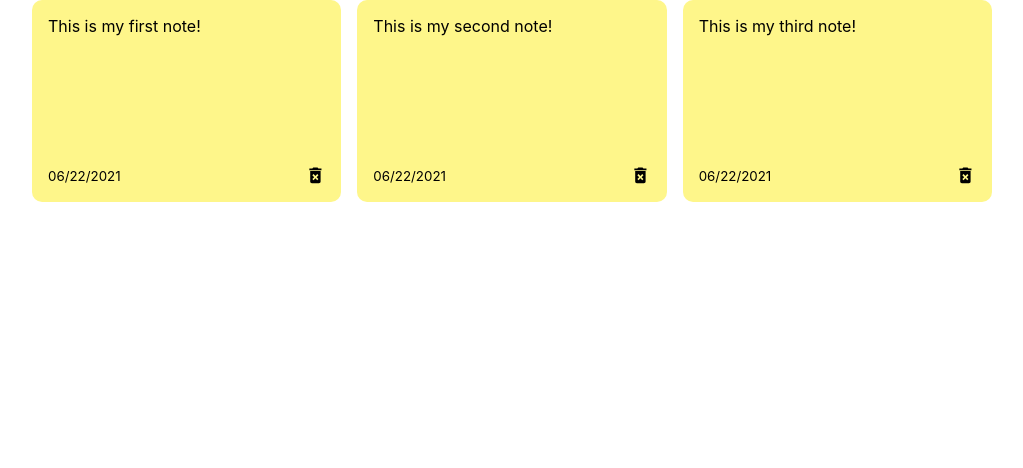
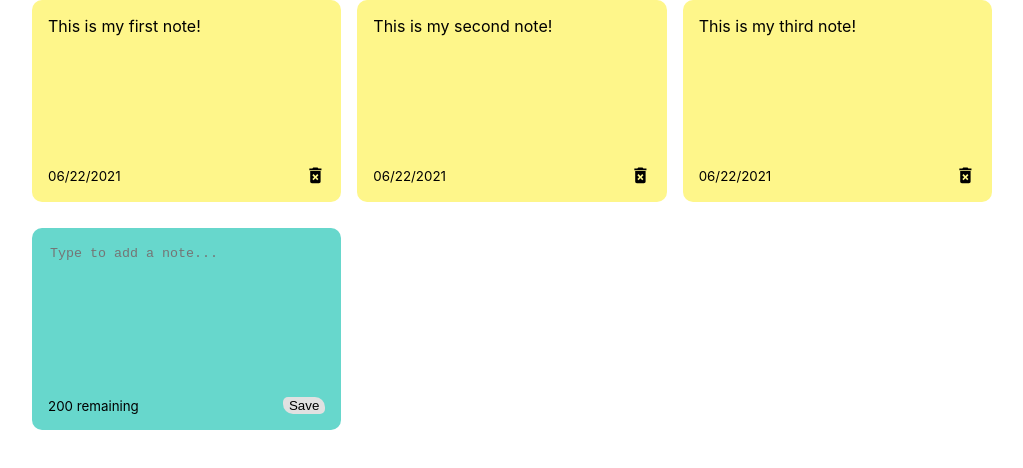
Before and after one commit to steventejeda/react-notes, a React (Create React App) app: page / in a window 1280 px wide. Shown: the top 468 px of the page, without its empty margins (128-1151 px from the left). Built offline with nearby package versions, Linux system fonts and the light colour scheme; the HTML template or start-up script is replaced by a standard one.

Commit message:
AddNote component created along with functionality

```diff
--- a/src/App.js
+++ b/src/App.js
@@ -20,9 +20,21 @@
     date: "06/22/2021"
   }
 ]);
+
+  const addNote = (text) => {
+    const date = new Date();
+    const newNote = {
+      id: nanoid(),
+      text: text,
+      date: date.toLocaleDateString()
+    }
+    const newNotes = [...notes, newNote];
+    setNotes(newNotes);
+  }
+
   return (
     <div className="container">
-    <NotesList notes={notes} />
+    <NotesList notes={notes} handleAddNote={addNote}/>
     </div>
   );
 }
--- /dev/null
+++ b/src/components/AddNote.js
@@ -0,0 +1,34 @@
+import React, { useState } from 'react'
+
+const AddNote = ({handleAddNote}) => {
+    const [noteText, setNoteText] = useState('');
+
+    const handleChange = (e) => {
+        setNoteText(e.target.value)
+    }
+
+    const handleSaveClick = () => {
+        if(noteText.trim().length > 0) {
+            handleAddNote(noteText);
+            setNoteText('');
+        }
+    }
+
+    return (
+      <div className="note new">
+          <textarea rows="8"
+          cols="10"
+          placeholder="Type to add a note..."
+          onChange={handleChange}
+          value={noteText}
+          >
+          </textarea>
+          <div className="note-footer">
+              <small>200 remaining</small>
+              <button className="save" onClick={handleSaveClick}>Save</button>
+          </div>
+      </div>
+    )
+}
+
+export default AddNote
--- a/src/components/NotesList.js
+++ b/src/components/NotesList.js
@@ -1,10 +1,12 @@
 import React from 'react'
 import Note from './Note'
+import AddNote from './AddNote'
 
-const NotesList = ({ notes }) => {
+const NotesList = ({ notes, handleAddNote }) => {
     return (
         <div className="notes-list">
             {notes.map((note) => <Note id={note.id} text={note.text} date={note.date} /> )}
+            <AddNote handleAddNote={handleAddNote} />
         </div>
     )
 }
--- a/src/index.css
+++ b/src/index.css
@@ -39,3 +39,28 @@
     gap: 1rem;
     grid-template-columns: repeat(auto-fit, minmax(250px, 1fr));
 }
+
+.note.new {
+    background-color: #67d7cc;
+}
+
+textarea {
+    border: none;
+    resize: none;
+    background-color: #67d7cc;
+}
+
+textarea:focus {
+    outline: none;
+}
+
+.save {
+    background-color: #e1e1e1;
+    border: none;
+    border-radius: 5px 10px 5px 10px;
+}
+
+.save:hover {
+    background-color: #ededed;
+    cursor: pointer;
+}
```
